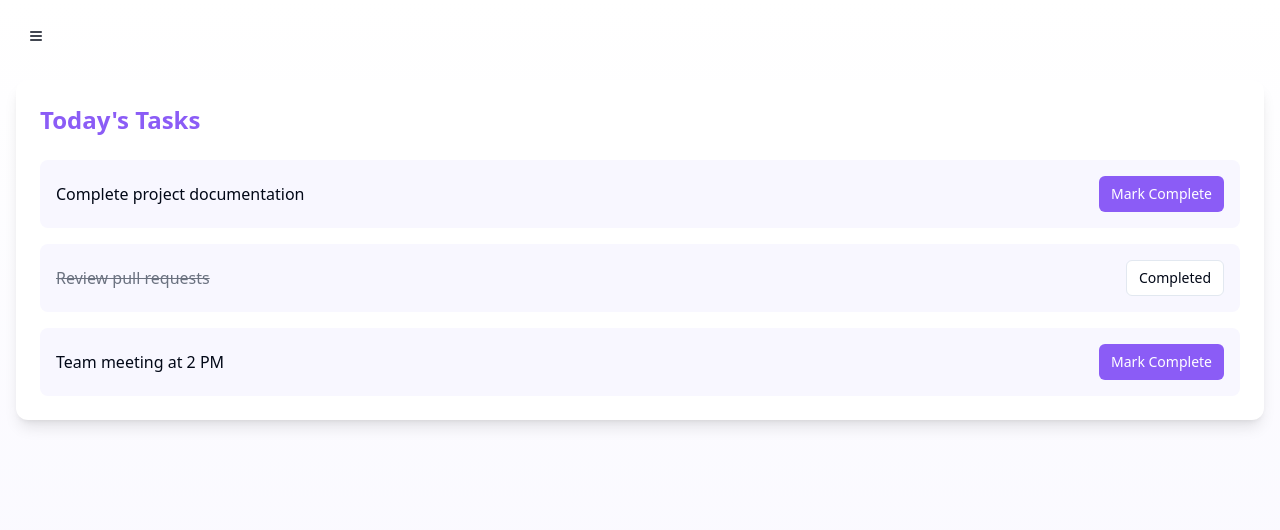
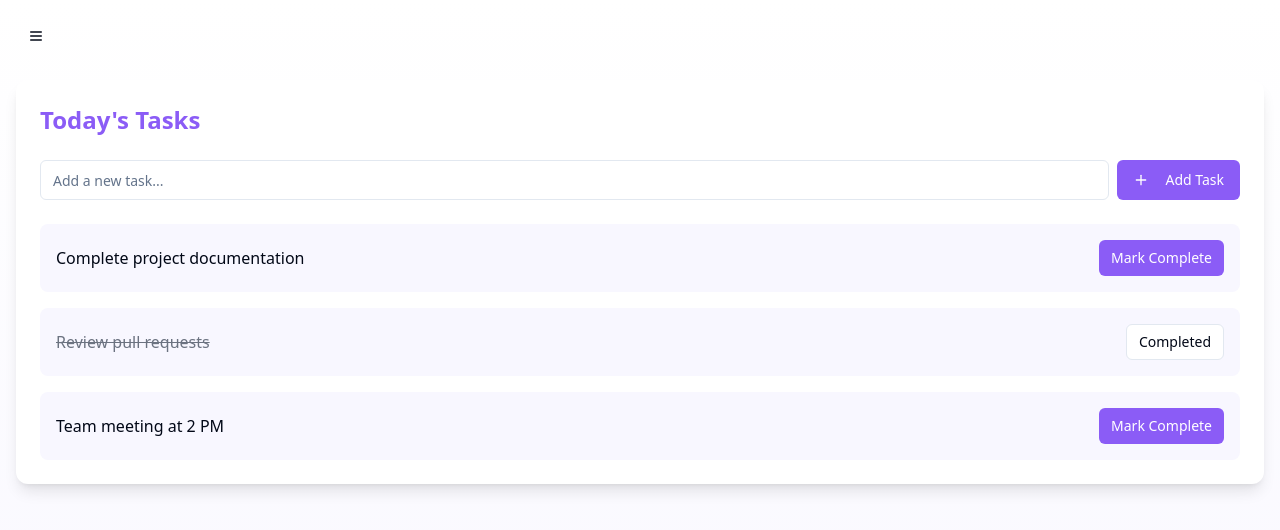
Before and after one commit to GunaSai3/gohead-wellness-strategies, a React (Vite) app: page /dashboard in a window 1280 px wide. Shown: the top 530 px of the page. Built offline with nearby package versions, Linux system fonts and the light colour scheme.

Commit message:
Redesign Dashboard for Task Input
Added an input box and a button to the dashboard for users to add new tasks to today's tasks section. This enhancement improves user interaction by allowing task creation directly from the dashboard interface.
[skip gpt_engineer]

```diff
--- a/src/pages/Dashboard.tsx
+++ b/src/pages/Dashboard.tsx
@@ -1,16 +1,40 @@
 import { useState } from "react";
-import { Menu } from "lucide-react";
+import { Menu, Plus } from "lucide-react";
 import { Sheet, SheetContent, SheetTrigger } from "@/components/ui/sheet";
 import { Button } from "@/components/ui/button";
+import { Input } from "@/components/ui/input";
 import { useNavigate } from "react-router-dom";
 
 const Dashboard = () => {
   const navigate = useNavigate();
-  const [tasks] = useState([
+  const [newTask, setNewTask] = useState("");
+  const [tasks, setTasks] = useState([
     { id: 1, title: "Complete project documentation", completed: false },
     { id: 2, title: "Review pull requests", completed: true },
     { id: 3, title: "Team meeting at 2 PM", completed: false },
   ]);
+
+  const handleAddTask = () => {
+    if (newTask.trim()) {
+      setTasks([
+        ...tasks,
+        {
+          id: tasks.length + 1,
+          title: newTask.trim(),
+          completed: false,
+        },
+      ]);
+      setNewTask("");
+    }
+  };
+
+  const handleToggleComplete = (taskId: number) => {
+    setTasks(
+      tasks.map((task) =>
+        task.id === taskId ? { ...task, completed: !task.completed } : task
+      )
+    );
+  };
 
   return (
     <div className="min-h-screen bg-gradient-to-b from-white to-feature-bg">
@@ -51,6 +75,28 @@ const Dashboard = () => {
         <div className="pt-20">
           <div className="bg-white rounded-xl shadow-lg p-6">
             <h2 className="text-2xl font-bold text-primary mb-6">Today's Tasks</h2>
+
+            {/* New Task Input */}
+            <div className="flex gap-2 mb-6">
+              <Input
+                type="text"
+                placeholder="Add a new task..."
+                value={newTask}
+                onChange={(e) => setNewTask(e.target.value)}
+                onKeyPress={(e) => {
+                  if (e.key === 'Enter') {
+                    handleAddTask();
+                  }
+                }}
+                className="flex-1"
+              />
+              <Button onClick={handleAddTask}>
+                <Plus className="mr-2 h-4 w-4" />
+                Add Task
+              </Button>
+            </div>
+
+            {/* Tasks List */}
             <div className="space-y-4">
               {tasks.map((task) => (
                 <div
@@ -63,6 +109,7 @@ const Dashboard = () => {
                   <Button
                     variant={task.completed ? "outline" : "default"}
                     size="sm"
+                    onClick={() => handleToggleComplete(task.id)}
                   >
                     {task.completed ? "Completed" : "Mark Complete"}
                   </Button>
```
